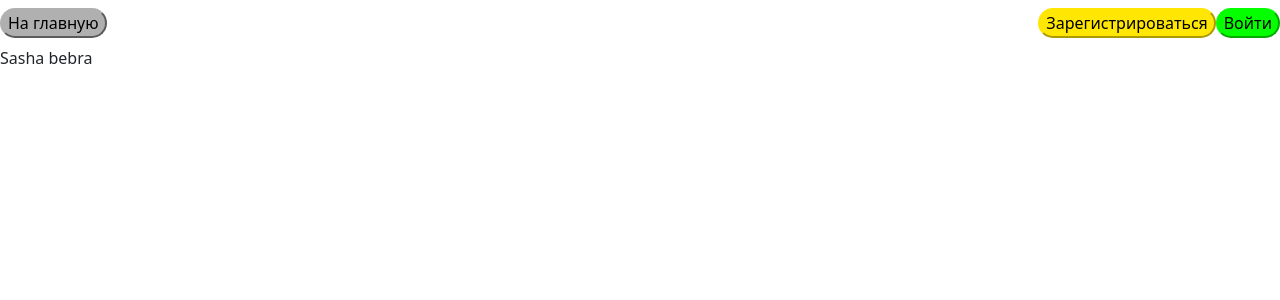
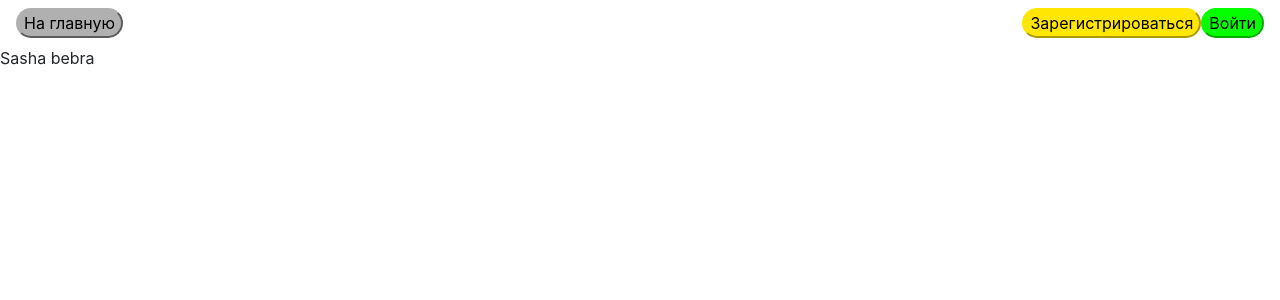
Before and after one commit to PandaPythoner/Zavalinka, a Django app: page /home/ in a window 1280 px wide. Shown: the top 300 px of the page. Run offline with Django 4.2, Linux system fonts and the light colour scheme; some libraries are stand-ins or nearby versions.

Commit message:
Changed header, now it have profile button

```diff
--- a/zavalinka/static/base.css
+++ b/zavalinka/static/base.css
@@ -6,31 +6,36 @@
 
 
 .super-button {
-    border-radius: 40em;
+    border-radius: 25em;
 }
 
 
 
 
-.go-home-button .super-button {
+.go-home-button {
     background-color: #B0B0B0;
     border-color: #B0B0B0
 }
 
 
 
-.login-button .super-button {
+.login-button {
     background-color: #04FF00;
     border-color: #04FF00
 }
 
 
-.logout-button .super-button {
+.logout-button  {
     background-color: #FF0800;
     border-color: #FF0800
 }
 
-.signup-button .super-button {
+.signup-button {
     background-color: #ffe603;
     border-color: #ffe603;
 }
+
+.profile-button {
+    background-color: #7bafcc;
+    border-color: #7bafcc;
+}
--- a/zavalinka/templates/base.html
+++ b/zavalinka/templates/base.html
@@ -8,10 +8,14 @@
     <meta http-equiv="X-UA-Compatible" content="ie=edge">
     <title> Мейби бейби & Дора </title>
 
+    <link rel="stylesheet" href="https://cdn.jsdelivr.net/npm/bootstrap@4.0.0/dist/css/bootstrap.min.css" integrity="sha384-Gn5384xqQ1aoWXA+058RXPxPg6fy4IWvTNh0E263XmFcJlSAwiGgFAW/dAiS6JXm" crossorigin="anonymous">
+    <script src="https://code.jquery.com/jquery-3.2.1.slim.min.js" integrity="sha384-KJ3o2DKtIkvYIK3UENzmM7KCkRr/rE9/Qpg6aAZGJwFDMVNA/GpGFF93hXpG5KkN" crossorigin="anonymous"></script>
+    <script src="https://cdn.jsdelivr.net/npm/popper.js@1.12.9/dist/umd/popper.min.js" integrity="sha384-ApNbgh9B+Y1QKtv3Rn7W3mgPxhU9K/ScQsAP7hUibX39j7fakFPskvXusvfa0b4Q" crossorigin="anonymous"></script>
+    <script src="https://cdn.jsdelivr.net/npm/bootstrap@4.0.0/dist/js/bootstrap.min.js" integrity="sha384-JZR6Spejh4U02d8jOt6vLEHfe/JQGiRRSQQxSfFWpi1MquVdAyjUar5+76PVCmYl" crossorigin="anonymous"></script>
+
+
     <link href="{% static 'base.css' %}" rel="stylesheet" type="text/css">
 
-    <link href="https://cdn.jsdelivr.net/npm/bootstrap@5.2.2/dist/css/bootstrap.min.css" rel="stylesheet" integrity="sha384-Zenh87qX5JnK2Jl0vWa8Ck2rdkQ2Bzep5IDxbcnCeuOxjzrPF/et3URy9Bv1WTRi" crossorigin="anonymous">
-    <script src="https://cdn.jsdelivr.net/npm/bootstrap@5.2.2/dist/js/bootstrap.bundle.min.js" integrity="sha384-OERcA2EqjJCMA+/3y+gxIOqMEjwtxJY7qPCqsdltbNJuaOe923+mo//f6V8Qbsw3" crossorigin="anonymous"></script>
 
     {% block header %}
 
@@ -20,25 +24,32 @@
   <body>
     <main>
         <div class='container-fluid navbar'>
-          <a class='go-home-button' href="{% url 'home_page' %}">
-            <button class="super-button"> На главную </button>
+          <a class='' href="{% url 'home_page' %}">
+            <button class="go-home-button super-button"> На главную </button>
           </a>
           <ul class="nav">
           {% if request.user.is_authenticated  %}
           <li>
-            <a class='logout-button' href="{% url 'logout' %}">
-              <button class="super-button"> Выйти </button>
-            </a>
+            <div class='dropdown'>
+              <button class="profile-button dropdown-toggle super-button" id='profile_dropdown_button'
+                data-toggle="dropdown" aria-haspopup="true" aria-expanded="false"
+                type='button'> Профиль </button>
+                <div class='dropdown-menu' aria-labelledby='profile_dropdown_button'>
+                  <a class='dropdown-item' href="{% url 'logout' %}">
+                    <button class="logout-button super-button"> Выйти </button>
+                  </a>
+                </div>
+            </div>
           </li>
           {% else %}
           <li>
-            <a class='signup-button' href="{% url 'signup' %}">
-              <button class="super-button">  Зарегистрироваться </button>
+            <a href="{% url 'signup' %}">
+              <button class='signup-button super-button'>  Зарегистрироваться </button>
             </a>
           </li>
           <li>
-            <a class='login-button' href="{% url 'login' %}">
-              <button class="super-button"> Войти </button>
+            <a class='' href="{% url 'login' %}">
+              <button class='login-button super-button' > Войти </button>
             </a>
           </li>
           {% endif %}
```
Also changed, not shown: zavalinka/db.sqlite3.
